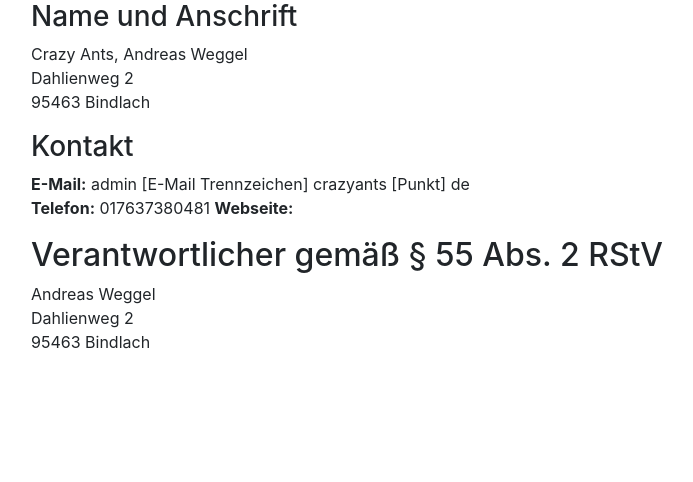
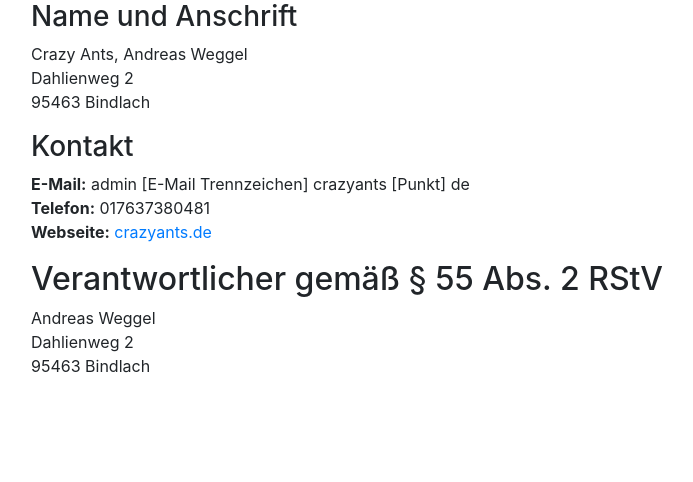
Before and after one commit to Cictani/ameisen_an_die_macht, a Django app: page /impressum in a window 1280 px wide. Shown: the part 177-659 px from the top of the page, without its empty margins (54-747 px from the left). Run offline with Django 3.2, Linux system fonts and the light colour scheme; some libraries are stand-ins or nearby versions.

Commit message:
fixed formatting

```diff
--- a/src/templates/impressum.html
+++ b/src/templates/impressum.html
@@ -11,8 +11,8 @@
 <h3>Kontakt</h3>
 <address>
 <strong>E-Mail:</strong> admin [E-Mail Trennzeichen] crazyants [Punkt] de<br>
-<strong>Telefon:</strong> 017637380481
-<strong>Webseite:</strong> <a href="https://crazyants.de"></a>
+<strong>Telefon:</strong> 017637380481<br>
+<strong>Webseite:</strong> <a href="https://crazyants.de">crazyants.de</a>
 </address>
 
 <h2>Verantwortlicher gemäß § 55 Abs. 2 RStV</h2>
```
